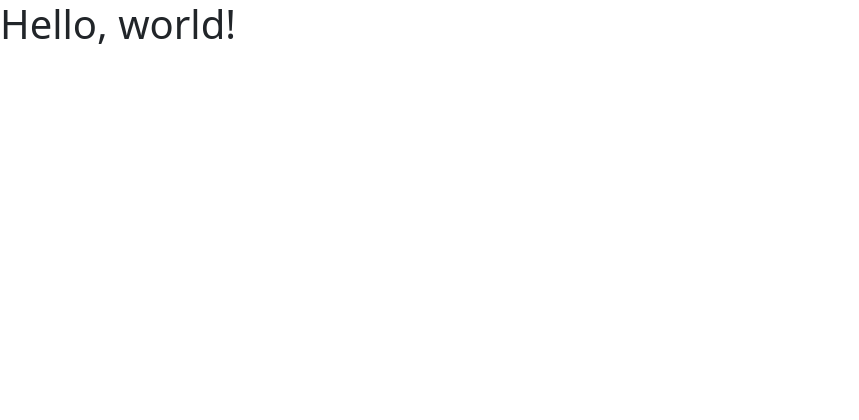
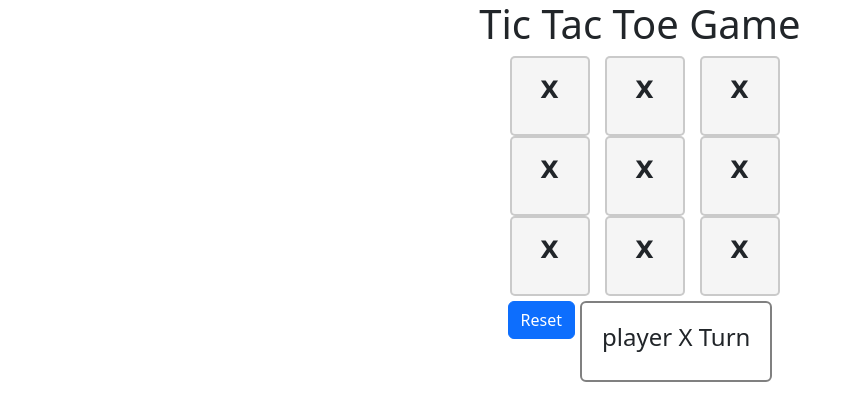
Before and after one commit to AaliyanAslam/Tic-Tac-Toe-Game, a plain HTML site: page index.html in a window 1280 px wide. Shown: the whole page, without its empty margins (0-859 px from the left). Drawn offline with nearby package versions, Linux system fonts and the light colour scheme.

Commit message:
game ui done , with reset btn

```diff
--- a/index.html
+++ b/index.html
@@ -5,15 +5,60 @@
     <meta charset="utf-8">
     <meta name="viewport" content="width=device-width, initial-scale=1">
     <title>Bootstrap demo</title>
-    <link href="https://cdn.jsdelivr.net/npm/bootstrap@5.3.3/dist/css/bootstrap.min.css" rel="stylesheet"
+   <link href="https://cdn.jsdelivr.net/npm/bootstrap@5.3.3/dist/css/bootstrap.min.css" rel="stylesheet"
         integrity="sha384-QWTKZyjpPEjISv5WaRU9OFeRpok6YctnYmDr5pNlyT2bRjXh0JMhjY6hW+ALEwIH" crossorigin="anonymous">
     <link rel="stylesheet" href="style.css">
 
 </head>
 
 <body>
-    <h1>Hello, world!</h1>
+<h1>Tic Tac Toe Game</h1>
+<div class="container">
+    <div class="row">
+        <div class="col-1">
+            <div class="box" id="box1" onclick="handleClick()">X</div>
+        </div>
+        <div class="col-1">
+            <div class="box" id="box2" onclick="handleClick()">X</div>
+        </div>
+        <div class="col-1">
+            <div class="box" id="box3" onclick="handleClick()">X</div>
+        </div>
+    </div>
+    <div class="row">
+        <div class="col-1">
+            <div class="box" id="box4" onclick="handleClick()">X</div>
+        </div>
+        <div class="col-1">
+            <div class="box" id="box5" onclick="handleClick()">X</div>
+        </div>
+        <div class="col-1">
+            <div class="box" id="box6" onclick="handleClick(3)">X</div>
+        </div>
+    </div>
+    <div class="row">
+        <div class="col-1">
+            <div class="box" id="box7" onclick="handleClick()">X</div>
+        </div>
+        <div class="col-1">
+            <div class="box" id="box8" onclick="handleClick()">X</div>
+        </div>
+        <div class="col-1">
+            <div class="box" id="box9" onclick="handleClick()">X</div>
+        </div>
+    </div>
 
+    <div class="infoDiv">
+        <div class="resetBtn">
+            <button class="btn btn-primary" onclick="resetGame()">Reset</button>
+
+        </div>
+        <div class="gameDetail">
+            <h4>player X Turn </h4>
+        </div>
+
+</div>
+</div>
 
 
 
--- a/style.css
+++ b/style.css
@@ -0,0 +1,52 @@
+.body{
+
+
+}
+h1
+{
+    text-align: center;
+}
+
+.container{
+    width: 100%;
+    height: 100%;
+    /* display: grid; */
+    /* justify-content: center; */
+    /* align-items: center; */
+    /* margin: 0;
+    padding: 0; */
+}
+
+.box{
+
+    width: 80px;
+    height: 80px;
+    background-color: #f5f5f5;
+    border-radius: 5px;
+    border: 2px solid #bbbb;
+    padding: 14px;
+    text-align: center;
+font-size: x-large;
+font-weight: bold;
+font-family: 'Lucida Sans', 'Lucida Sans Regular', 'Lucida Grande', 'Lucida Sans Unicode', Geneva, Verdana, sans-serif;
+cursor: pointer;
+}
+
+.row{
+    display: flex;
+    justify-content: center;
+}
+
+.infoDiv{
+    display: flex;
+    justify-content: center;
+    margin-top: 5px;
+}
+
+.gameDetail{
+    border: 2px gray solid;
+    padding: 20px;
+    margin-left: 5px;
+    border-radius: 6px;
+
+}
```
